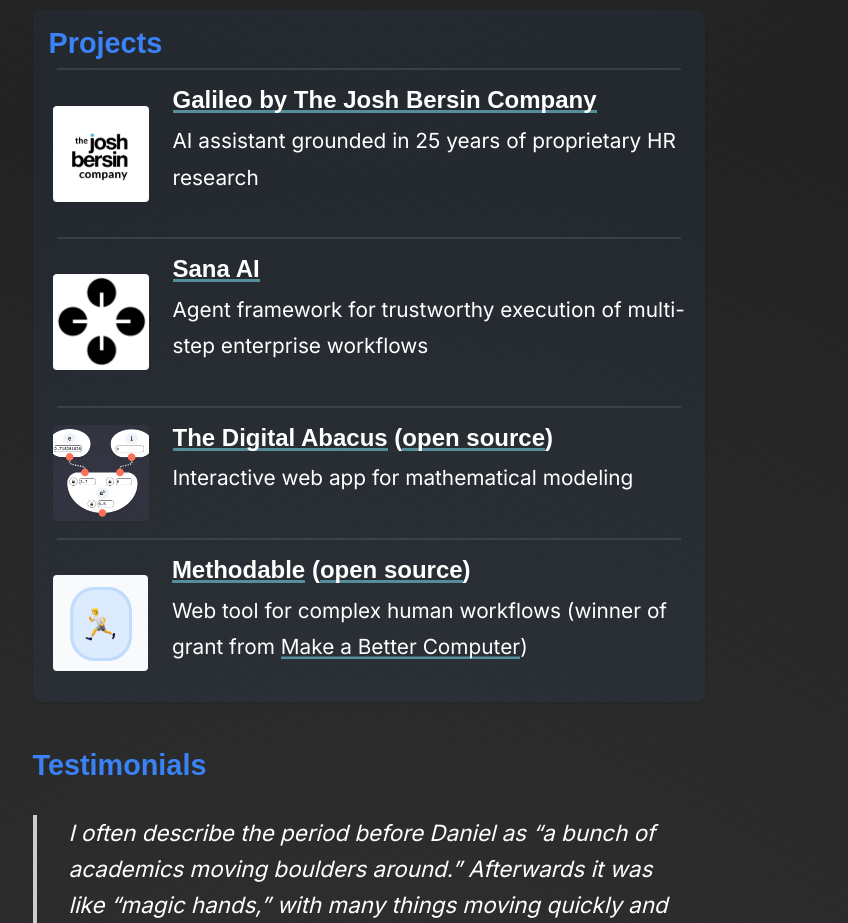
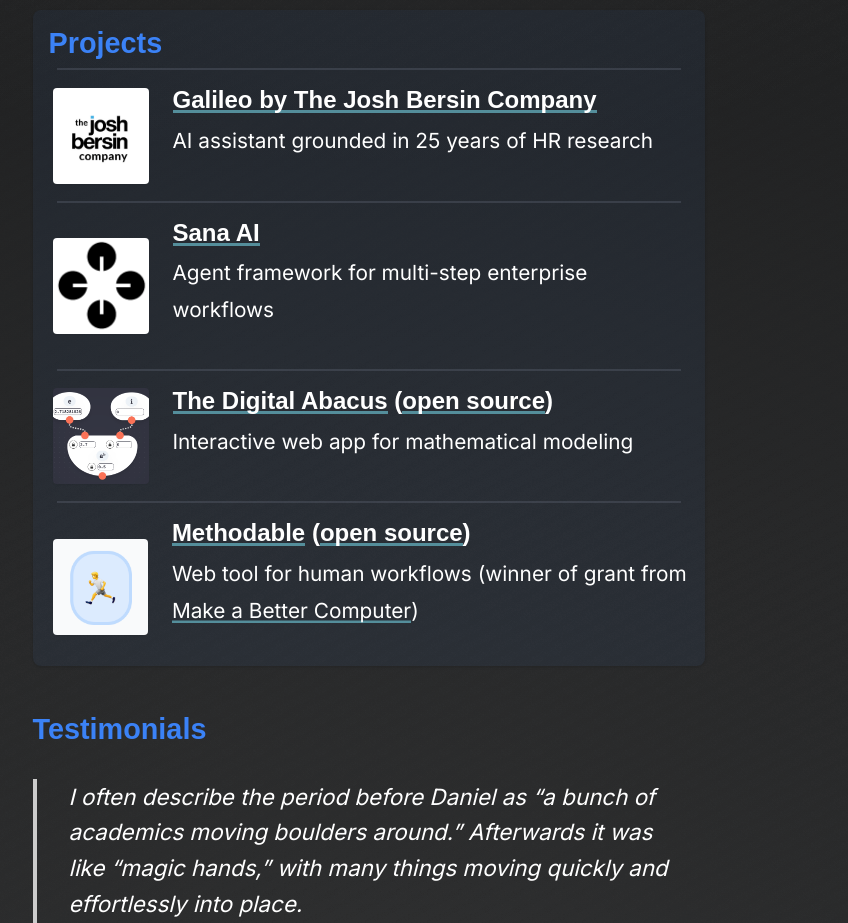
Before and after one commit to dnsosebee/harmonic, an Astro site: page / in a window 1280 px wide. Shown: the part 1060-1983 px from the top of the page, without its empty margins (264-1112 px from the left). Built offline with nearby package versions, Linux system fonts and the light colour scheme; Astro itself is replaced by a stand-in of ours.

Commit message:
more small copy

```diff
--- a/src/pages/index.astro
+++ b/src/pages/index.astro
@@ -86,7 +86,7 @@ const permalink = Astro.site!.href;
               >
             </h3>
 
-            <p class="-mt-1">AI assistant grounded in 25 years of proprietary HR research</p>
+            <p class="-mt-1">AI assistant grounded in 25 years of HR research</p>
           </div>
         </div>
 
@@ -105,9 +105,7 @@ const permalink = Astro.site!.href;
                 target="_blank">Sana AI</a
               >
             </h3>
-            <p class="-mt-1">
-              Agent framework for trustworthy execution of multi-step enterprise workflows
-            </p>
+            <p class="-mt-1">Agent framework for multi-step enterprise workflows</p>
           </div>
         </div>
 
@@ -146,7 +144,7 @@ const permalink = Astro.site!.href;
               >)
             </h3>
             <p class="-mt-1">
-              Web tool for complex human workflows (winner of grant from <a
+              Web tool for human workflows (winner of grant from <a
                 href="https://makeabetter.computer"
                 target="_blank">Make a Better Computer</a
               >)
```
